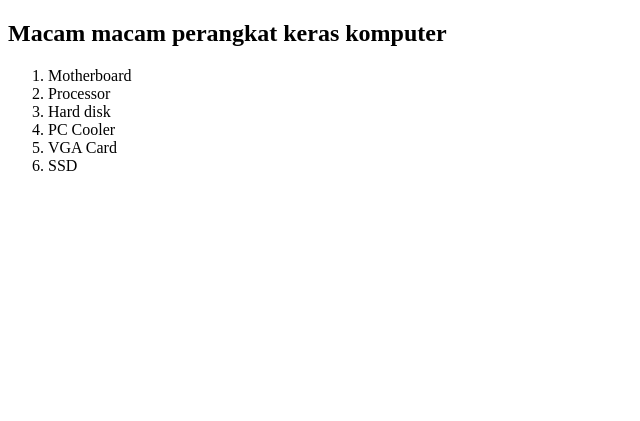
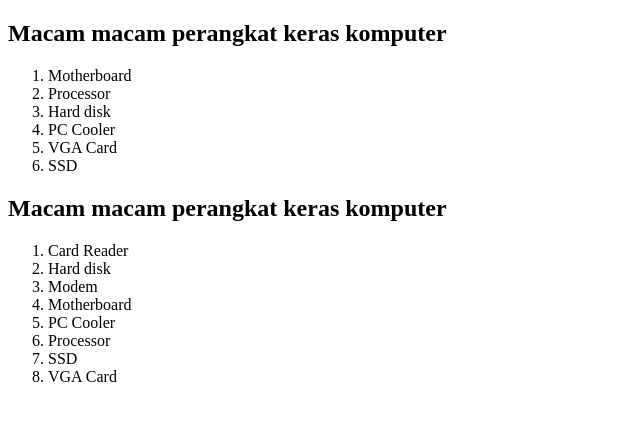
Before and after one commit to RamaRefin/pw2023_223040040, a PHP site: page /4b.php in a window 1280 px wide. Shown: the top 421 px of the page, without its empty margins (0-640 px from the left). Run offline with PHP 8.4, Linux system fonts and the light colour scheme.

Commit message:
tugas array 4b done

```diff
--- a/tugas/tugas4/4b.php
+++ b/tugas/tugas4/4b.php
@@ -2,7 +2,9 @@
 
 $komputer = ["Motherboard", "Processor", "Hard disk", "PC Cooler", "VGA Card", "SSD"];
 
+
 ?>
+
 
 <!DOCTYPE html>
 <html lang="en">
@@ -21,6 +23,20 @@ $komputer = ["Motherboard", "Processor", "Hard disk", "PC Cooler", "VGA Card", "
             <li><?= $komputer[$i]; ?></li>
         <?php } ?>
     </ol>
+
+
+
+    <h2> Macam macam perangkat keras komputer </h2>
+    <ol>
+        <?php
+        array_unshift($komputer, 'Modem', 'Card Reader');
+        sort($komputer)
+        ?>
+        <?php for ($i = 0; $i < count($komputer); $i++) { ?>
+            <li><?= $komputer[$i]; ?></li>
+        <?php } ?>
+    </ol>
+
 </body>
 
 </html>
```
